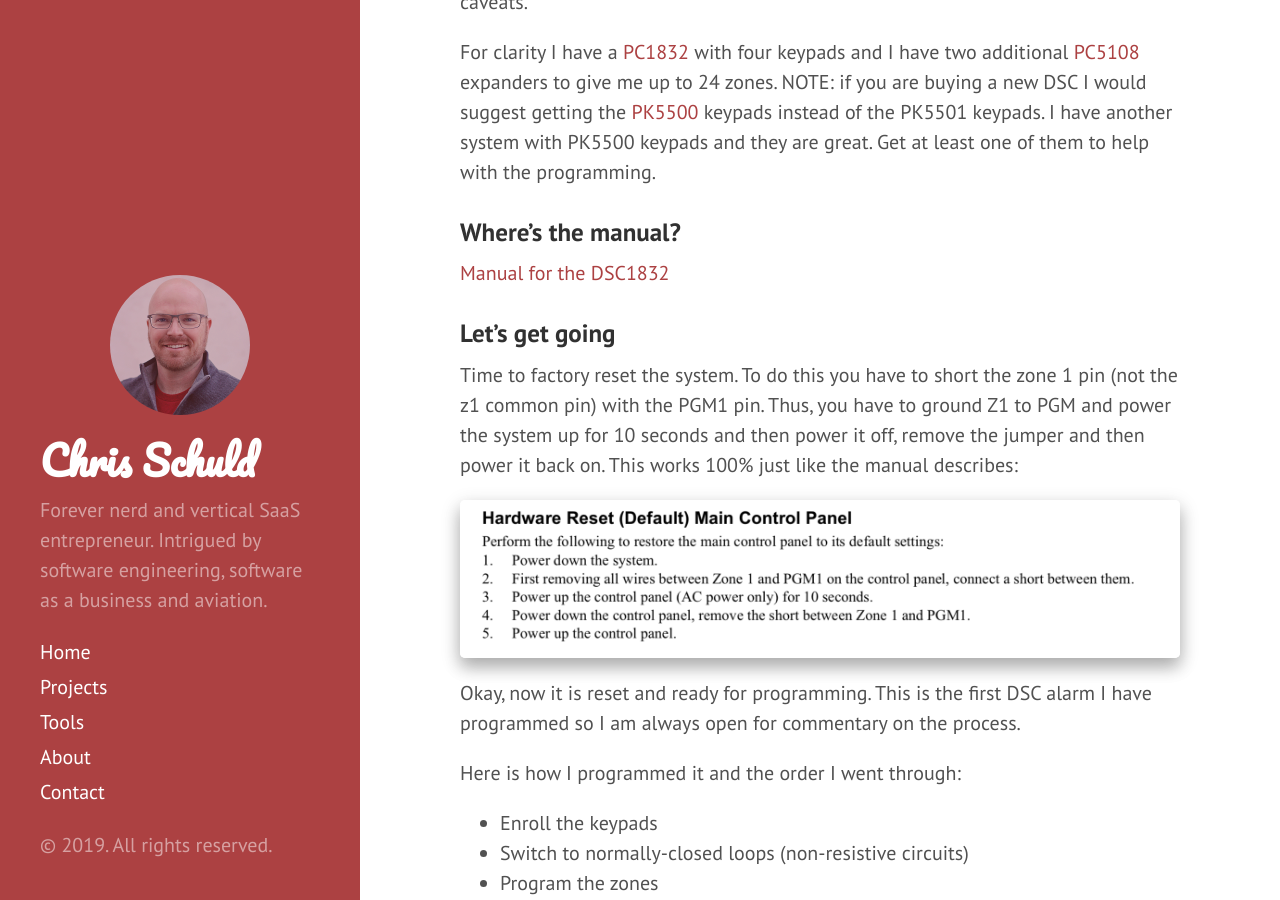
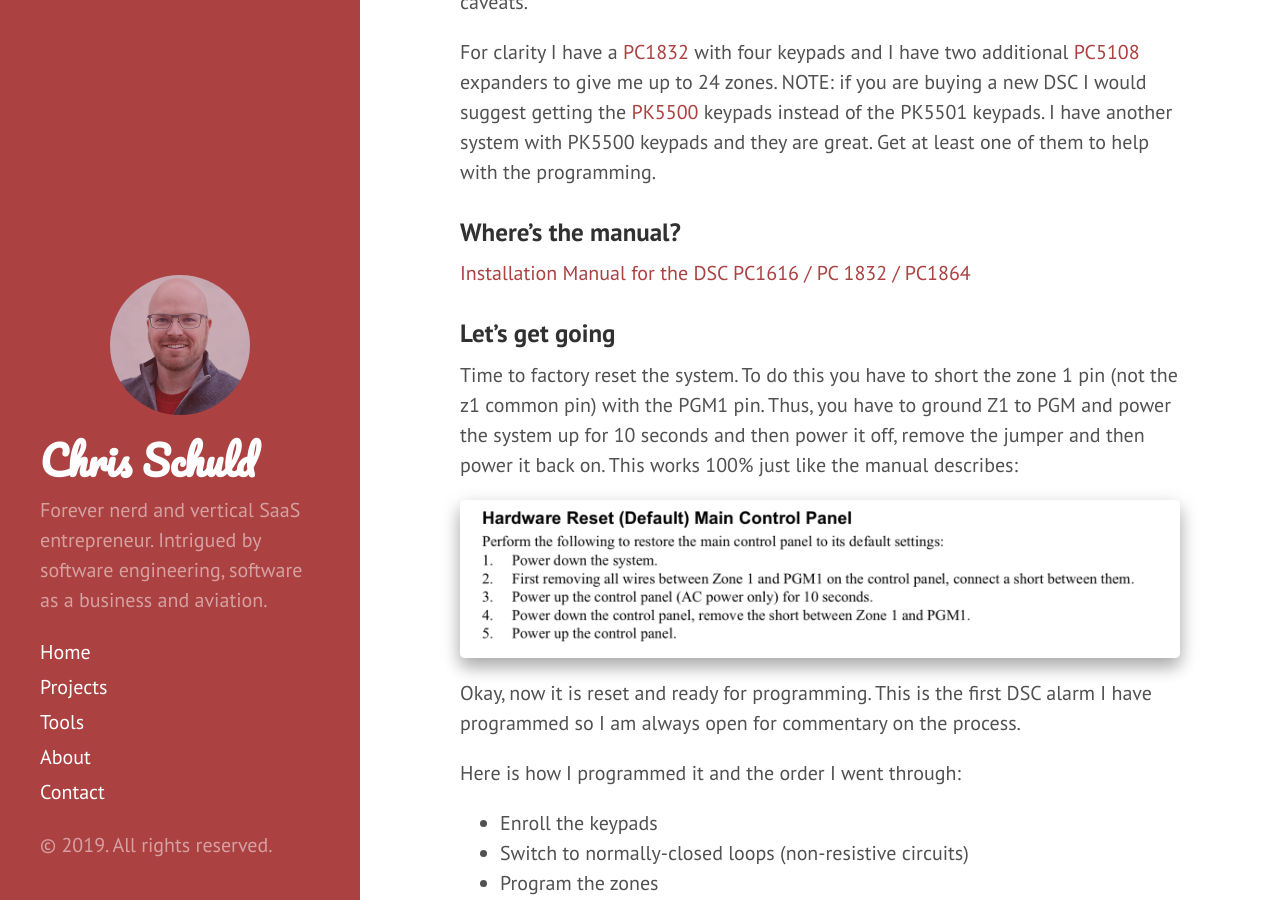
Before and after one commit to cbschuld/chrisschuld.com-legacy, a Jekyll site: the page built from _posts/2019-02-23-programming-a-dsc-alarm-1832.md, in a window 1280 px wide and 900 px high, scrolled down 629 px. Built offline with Jekyll 4.4.1, drawn with Linux system fonts in a browser that asks for light colours.

Commit message:
wip updates

```diff
--- a/_config.yml
+++ b/_config.yml
@@ -2,7 +2,7 @@
 highlighter:      rouge
 
 # Permalinks
-permalink:        /:categories/:year/:month//:title/
+permalink:        /:categories/:year/:month/:title/
 
 # Setup
 title:            Chris Schuld
@@ -10,22 +10,18 @@
 description:      Forever nerd and vertical SaaS entrepreneur.  Intrigued by software engineering, software as a business and aviation.
 url:              https://chrisschuld.com
 baseurl:          /
-
 author:
   name:           Chris Schuld
   url:            https://chrisschuld.com
-
 paginate:         4
-
 repository:       cbschuld/chrisschuld.com
 github:
   repo:           https://github.com/cbschuld/chrisschuld.com
 
+# Plugins, Tags, Categories and Analytics
 plugins:          [jekyll-paginate, jekyll-seo-tag, jekyll-sitemap]
 
 tags:
 
 google_analytics:
   tracking_id:    UA-2228390-1
-
-version:          1.0.0
--- a/_posts/2019-02-23-programming-a-dsc-alarm-1832.md
+++ b/_posts/2019-02-23-programming-a-dsc-alarm-1832.md
@@ -14,7 +14,7 @@
 
 ### Where's the manual?
 
-[Manual for the DSC1832]("/public/documents/PC1616-1832-1864_Installation_Manual_ENG_29008247R004.pdf")
+[Installation Manual for the DSC PC1616 / PC 1832 / PC1864](/public/documents/PC1616-1832-1864_Installation_Manual_ENG_29008247R004.pdf)
 
 ### Let's get going
 
```
